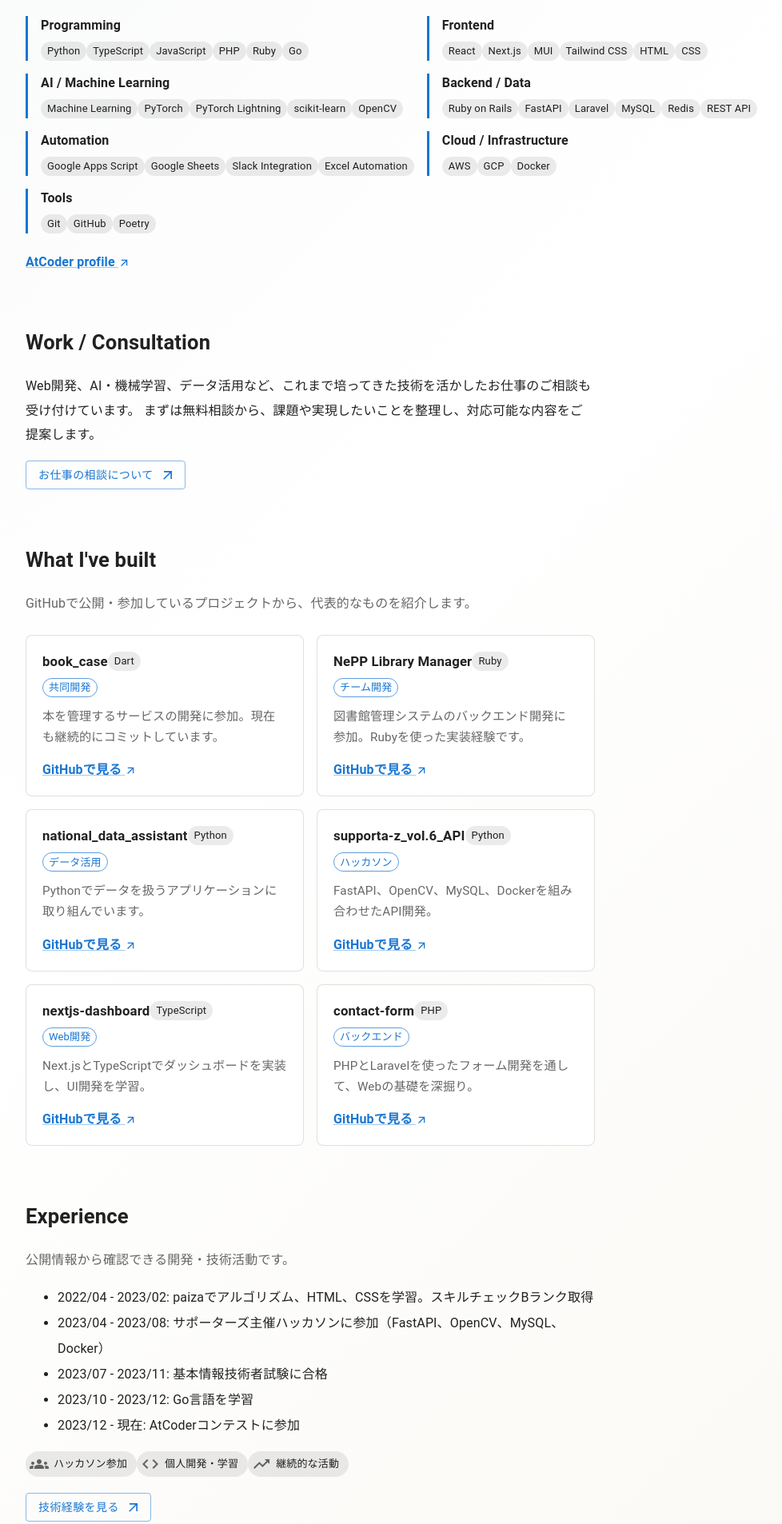
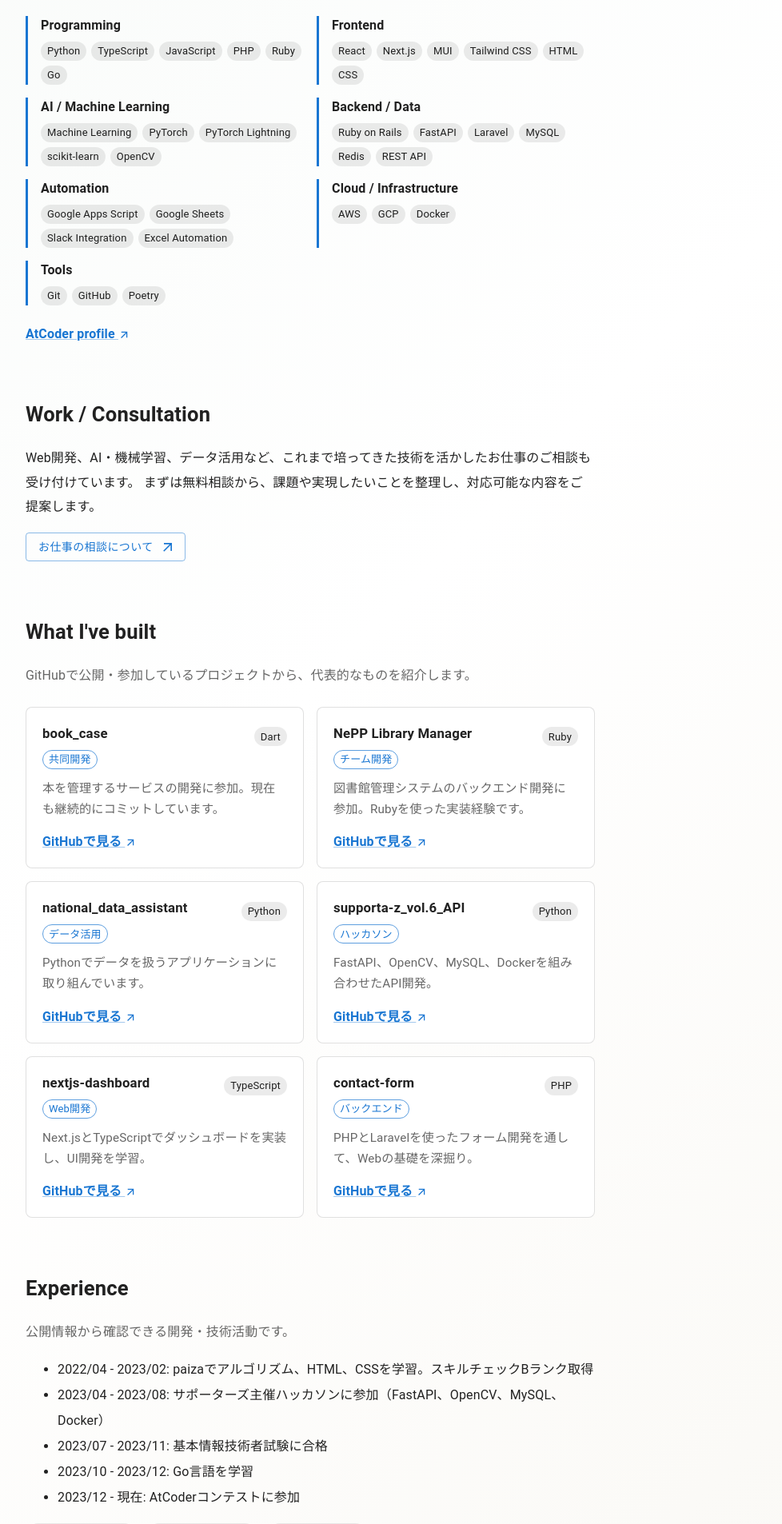
Before and after one commit to Doragon-RH/introduction, a Next.js app: page / in a window 1280 px wide. Shown: the part 1300-3206 px from the top of the page at 80% size, without its empty margins (202-1180 px from the left). Built offline with nearby package versions, Linux system fonts and the light colour scheme.

Commit message:
Migrate Stack system props to sx for MUI 9

```diff
--- a/pages/index.tsx
+++ b/pages/index.tsx
@@ -82,7 +82,7 @@ export default function Home() {
           {skillGroups.map((group) => (
             <Box key={group.title} sx={{ borderLeft: '3px solid', borderColor: 'primary.main', pl: 2 }}>
               <Box component="h3" sx={{ fontSize: '1rem', mt: 0, mb: 1 }}>{group.title}</Box>
-              <Stack direction="row" flexWrap="wrap" gap={0.75}>
+              <Stack direction="row" sx={{ flexWrap: 'wrap', gap: 0.75 }}>
                 {group.skills.map((skill) => <Chip key={skill} label={skill} size="small" />)}
               </Stack>
             </Box>
@@ -108,7 +108,7 @@ export default function Home() {
         <Box sx={{ display: 'grid', gridTemplateColumns: { xs: '1fr', sm: 'repeat(2, 1fr)' }, gap: 2, mt: 3 }}>
           {projects.map((project) => (
             <Box key={project.name} sx={{ border: '1px solid', borderColor: 'divider', borderRadius: 2, p: 2.5, bgcolor: 'background.paper', transition: 'transform 180ms ease, box-shadow 180ms ease', '&:hover': { transform: 'translateY(-3px)', boxShadow: 3 } }}>
-              <Stack direction="row" justifyContent="space-between" alignItems="center" gap={1}>
+              <Stack direction="row" sx={{ justifyContent: 'space-between', alignItems: 'center', gap: 1 }}>
                 <Box component="h3" sx={{ fontSize: '1.05rem', mt: 0, mb: 1 }}>{project.name}</Box>
                 <Chip label={project.language} size="small" />
               </Stack>
@@ -130,7 +130,7 @@ export default function Home() {
           <li>2023/10 - 2023/12: Go言語を学習</li>
           <li>2023/12 - 現在: AtCoderコンテストに参加</li>
         </Box>
-        <Stack direction="row" flexWrap="wrap" gap={1.5}>
+        <Stack direction="row" sx={{ flexWrap: 'wrap', gap: 1.5 }}>
           <Chip icon={<GroupsIcon />} label="ハッカソン参加" />
           <Chip icon={<CodeIcon />} label="個人開発・学習" />
           <Chip icon={<TrendingUpIcon />} label="継続的な活動" />
```
